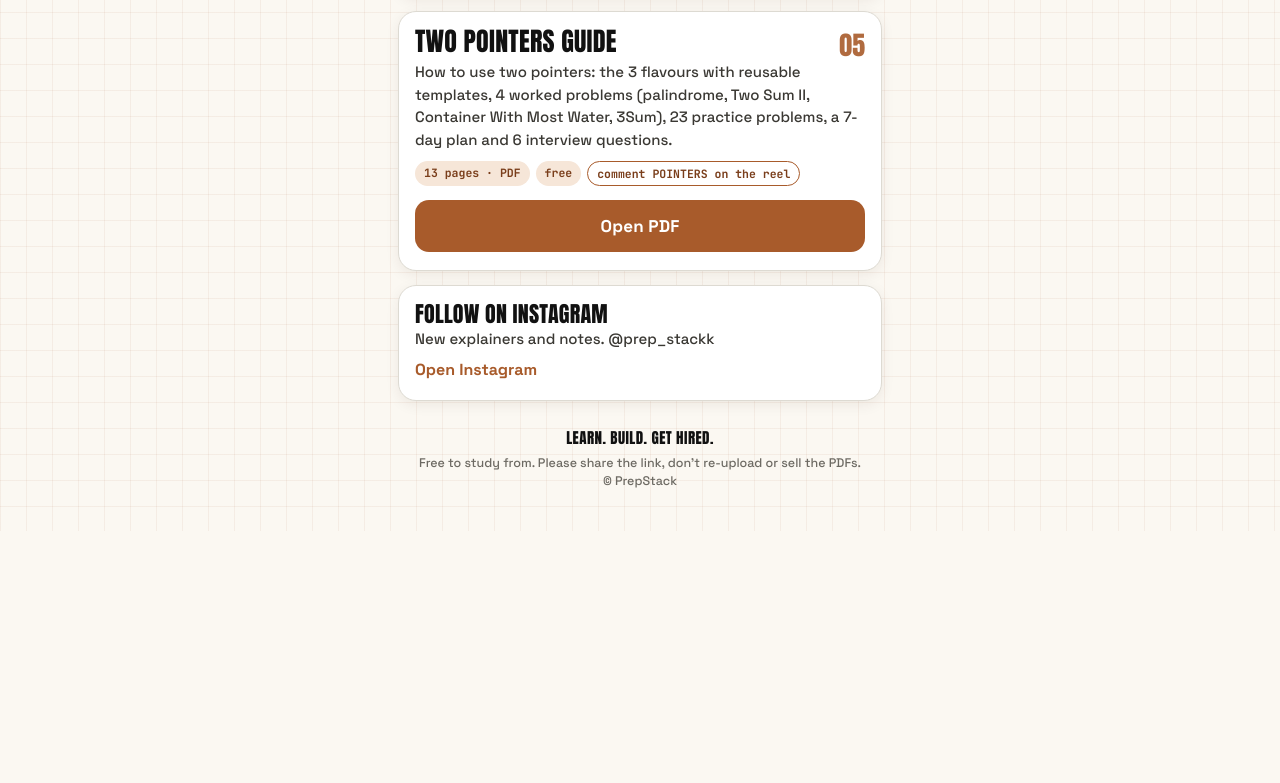
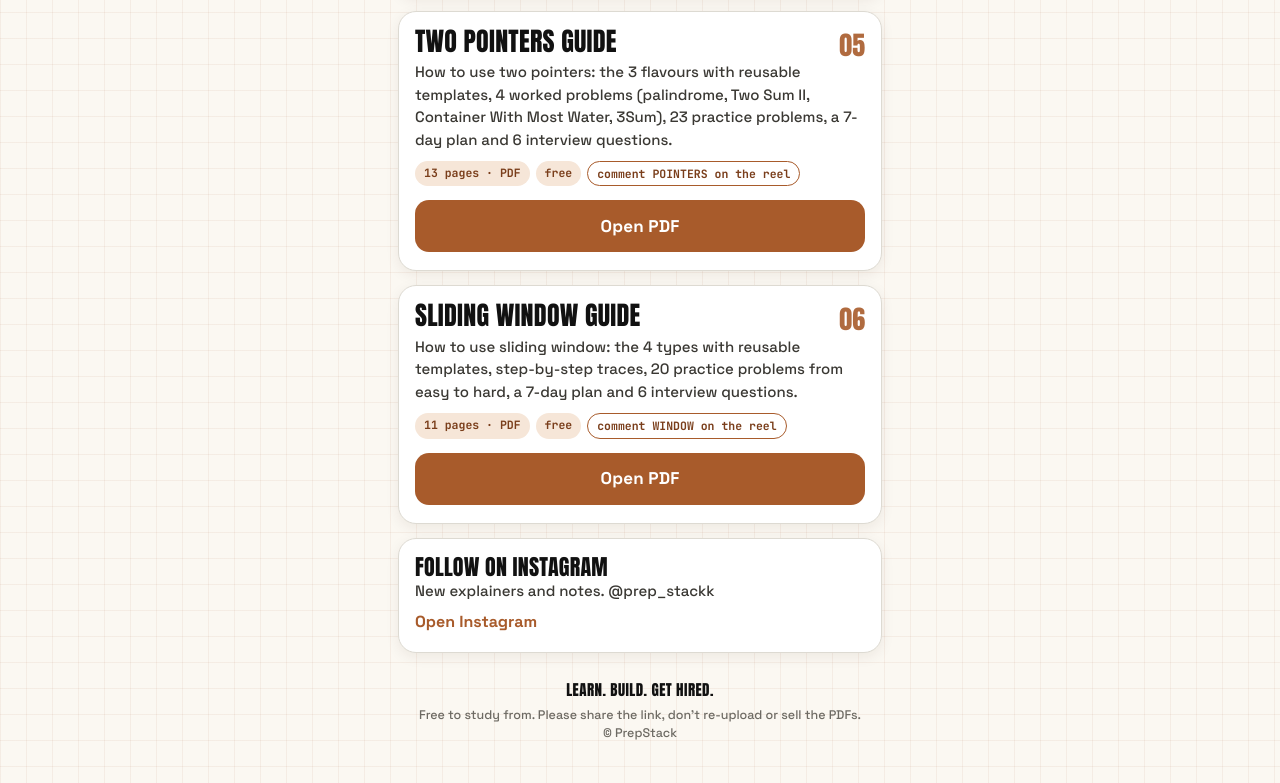
Before and after one commit to Harsha07r/prepstack-notes, a plain HTML site: page index.html in a window 1280 px wide. Shown: the part 1392-2175 px from the top of the page. Before the commit the page ends 1923 px from the top, so only its background shows below. Drawn offline with Linux system fonts and the light colour scheme.

Commit message:
Add files via upload

```diff
--- a/index.html
+++ b/index.html
@@ -91,6 +91,13 @@ footer b { font-family: 'Anton', sans-serif; font-weight: 400; letter-spacing: .
       <div class="chips"><span>13 pages · PDF</span><span>free</span><span class="kw">comment POINTERS on the reel</span></div>
       <a class="btn" href="https://drive.google.com/file/d/17PrOuzeJ0xaLmG3K3mokqyY6H4gYm_Fc/view" target="_blank" rel="noopener">Open PDF</a>
     </article>
+    <article class="card" id="sliding-window">
+      <div class="num">06</div>
+      <h2>Sliding Window Guide</h2>
+      <p>How to use sliding window: the 4 types with reusable templates, step-by-step traces, 20 practice problems from easy to hard, a 7-day plan and 6 interview questions.</p>
+      <div class="chips"><span>11 pages · PDF</span><span>free</span><span class="kw">comment WINDOW on the reel</span></div>
+      <a class="btn" href="https://drive.google.com/file/d/1B6u3DV0K1oNdX2nuVPl_Q3nX5Cey0dg0/view?usp=sharing" target="_blank" rel="noopener">Open PDF</a>
+    </article>
     <a class="card link" href="https://www.instagram.com/prep_stackk/" target="_blank" rel="noopener"><h2>Follow on Instagram</h2><p>New explainers and notes. @prep_stackk</p><span class="go">Open Instagram</span></a>
   </main>
   <footer><b>LEARN. BUILD. GET HIRED.</b>Free to study from. Please share the link, don't re-upload or sell the PDFs.<br>© PrepStack</footer>
```
